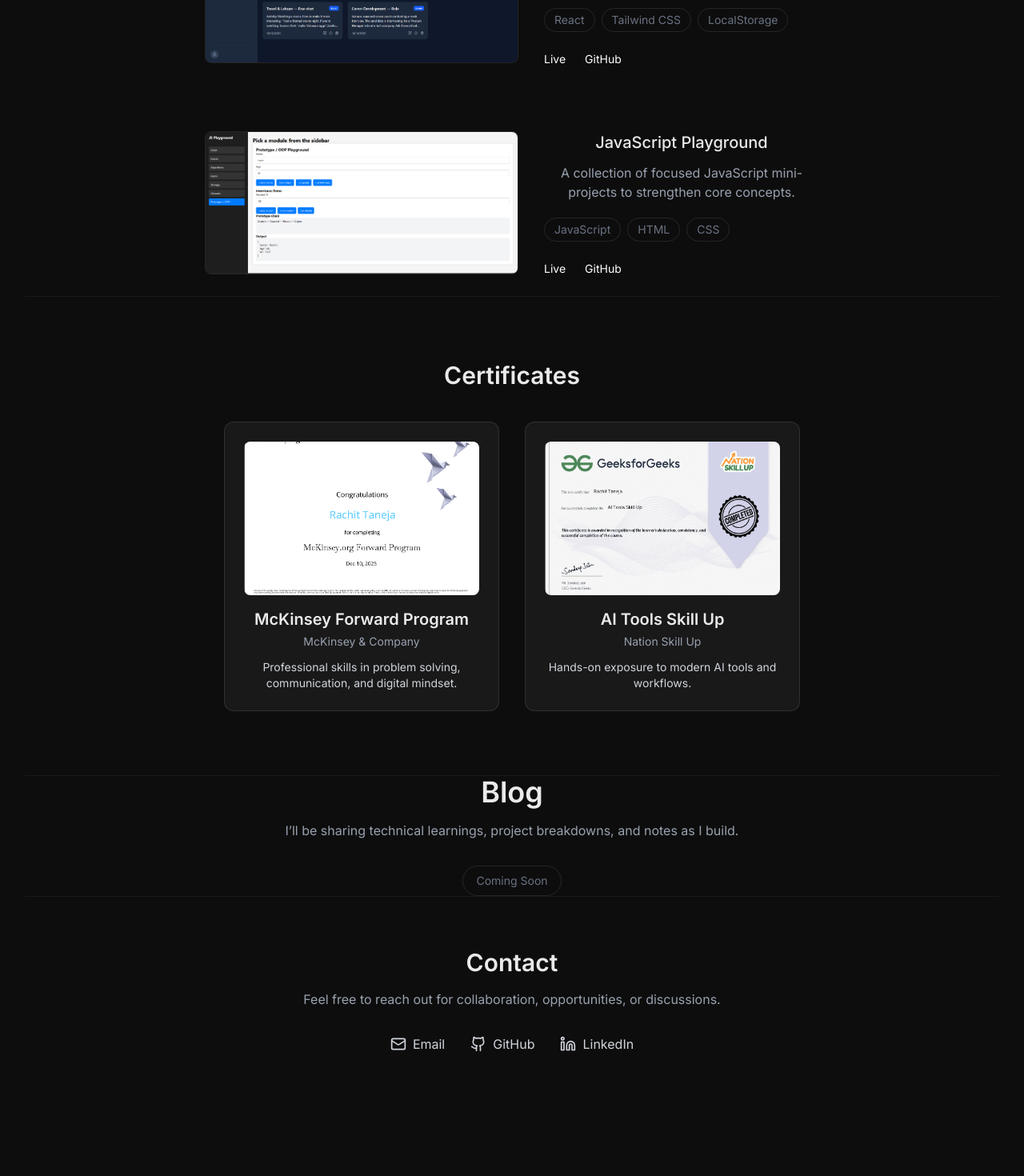
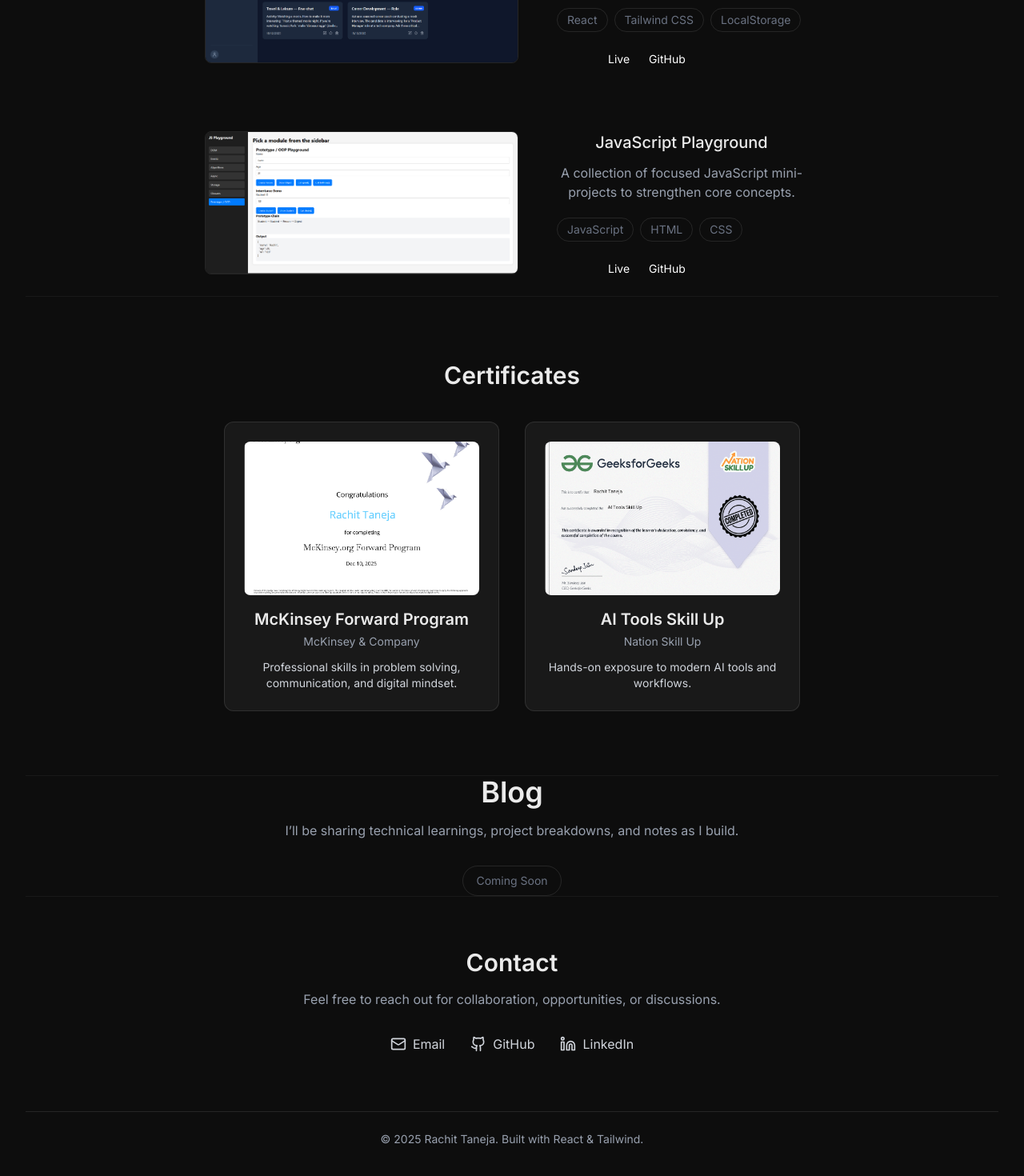
Before and after one commit to rachittaneja56-max/portfolio, a React (Vite) app: page / in a window 1280 px wide. Shown: the part 1051-2521 px from the top of the page at 80% size. Before the commit the page ends 2464 px from the top, so only its background shows below. Built offline with nearby package versions, Linux system fonts and the light colour scheme.

Commit message:
feat added footer

```diff
--- a/src/App.jsx
+++ b/src/App.jsx
@@ -7,6 +7,7 @@
 import Certificates from './components/Certification'
 import BlogPreview from './components/Blog'
 import Contact from './components/Contact'
+import Footer from './components/Footer'
 
 function App() {
   const [count, setCount] = useState(0)
@@ -20,6 +21,7 @@
       <Certificates/>
       <BlogPreview/>
       <Contact/>
+      <Footer/>
     </>
   )
 }
--- a/src/components/Footer.jsx
+++ b/src/components/Footer.jsx
@@ -0,0 +1,15 @@
+import React from "react";
+
+const Footer = () => {
+  return (
+    <footer className="border-t border-white/10 py-6 mt-2">
+      <div className="max-w-6xl mx-auto px-6 flex items-center justify-center">
+        <p className="text-sm text-gray-400">
+          © {new Date().getFullYear()} Rachit Taneja. Built with React & Tailwind.
+        </p>
+      </div>
+    </footer>
+  );
+};
+
+export default Footer;
--- a/src/components/Projects.jsx
+++ b/src/components/Projects.jsx
@@ -27,7 +27,7 @@
                   {project.description}
                 </p>
 
-                <div className="flex flex-wrap gap-2 pt-2">
+                <div className="px-4 flex flex-wrap gap-2 pt-2">
                   {project.tech.map((tech) => (
                     <span
                       key={tech}
@@ -38,7 +38,7 @@
                   ))}
                 </div>
 
-                <div className="flex gap-6 pt-3 text-sm">
+                <div className="px-20 flex gap-6 pt-3 text-sm">
                   {project.live && (
                     <a
                       href={project.live}
```
